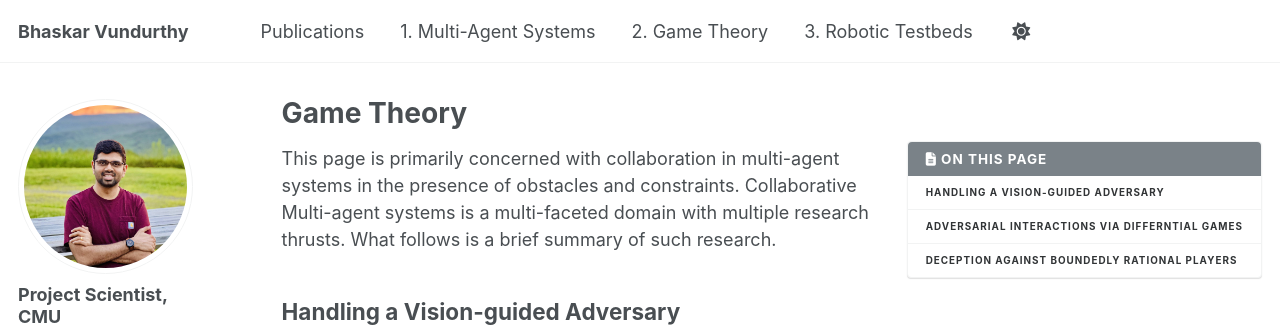
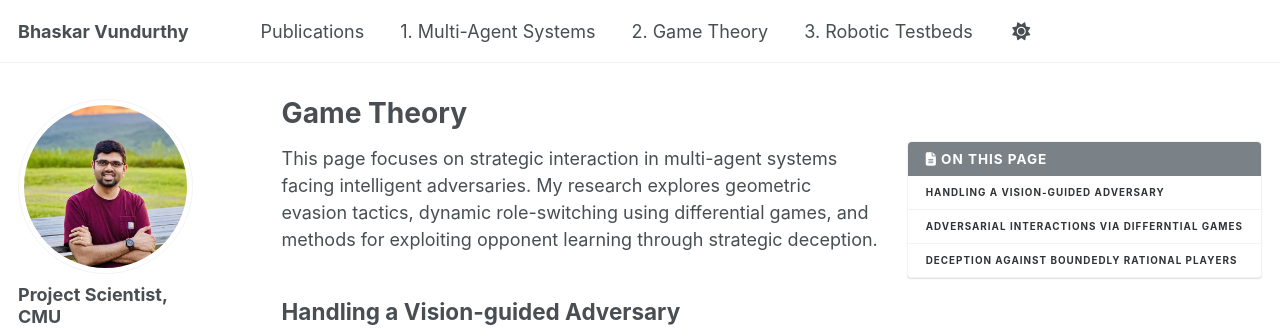
Before and after one commit to bvundurthy/bvundurthy.github.io, a Jekyll site: the page built from _pages/game-theory.md, in a window 1280 px wide and 900 px high, cut to the strip 0-332 px from the top of the window. Built offline with Jekyll 4.4.1, drawn with Linux system fonts in a browser that asks for light colours; some web fonts are replaced; a script that is not in the unit is left out.

```diff
--- a/_pages/game-theory.md
+++ b/_pages/game-theory.md
@@ -6,7 +6,7 @@ author_profile: true
 ---
 {% include toc %}
 
-This page is primarily concerned with collaboration in multi-agent systems in the presence of obstacles and constraints. Collaborative Multi-agent systems is a multi-faceted domain with multiple research thrusts. What follows is a brief summary of such research.
+This page focuses on strategic interaction in multi-agent systems facing intelligent adversaries. My research explores geometric evasion tactics, dynamic role-switching using differential games, and methods for exploiting opponent learning through strategic deception.
 
 ## Handling a Vision-guided Adversary
 
```
Also changed, not shown: _pages/robotic-testbeds.md (added, +18 -0 lines).
